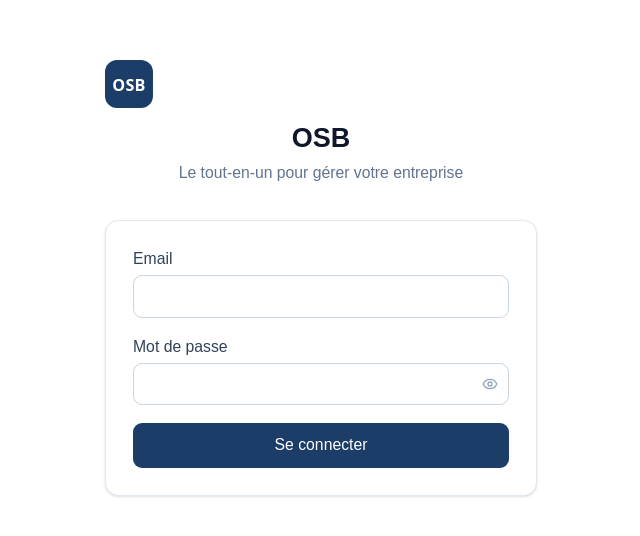
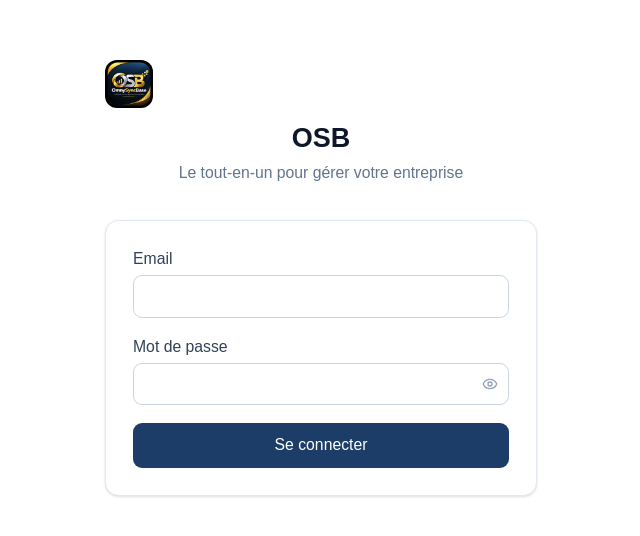
Before and after one commit to bohoussouchristian-code/omnysyncbase, a Next.js app: page /login in a window 1280 px wide. Shown: the part 122-658 px from the top of the page, without its empty margins (319-959 px from the left). Built offline with nearby package versions, Linux system fonts and the light colour scheme; no server answers.

Commit message:
Utilise le vrai logo OSB fourni par le client
Remplace le monogramme SVG par l'image officielle du logo (fond bleu
marine, sigle OSB or/argent) sur la connexion, la barre latérale et la
console propriétaire.

Co-Authored-By: Claude Sonnet 5 <noreply@anthropic.com>

```diff
--- a/src/components/Logo.tsx
+++ b/src/components/Logo.tsx
@@ -1,33 +1,16 @@
-// Sigle OSB : les trois lettres bien lisibles dans un badge arrondi — un
-// même symbole utilisé partout où l'app affiche son logo (connexion, barre
-// latérale, console propriétaire), pour une identité cohérente.
-// Couleurs et police posées via `style` (pas des attributs SVG bruts avec
-// `var(...)`, pas fiable dans tous les navigateurs) pour un rendu garanti.
+// Logo officiel OSB (fourni par le client) : un même fichier réutilisé
+// partout où l'app affiche son logo (connexion, barre latérale, console
+// propriétaire), pour une identité cohérente.
 export function Logo({ size = 32, className }: { size?: number; className?: string }) {
   return (
-    <svg
-      viewBox="0 0 40 40"
+    // eslint-disable-next-line @next/next/no-img-element
+    <img
+      src="/logo-osb.jpg"
+      alt="OSB"
       width={size}
       height={size}
       className={className}
-      role="img"
-      aria-label="OSB"
-    >
-      <rect width="40" height="40" rx="10" style={{ fill: "var(--color-blue-600, #1c3d68)" }} />
-      <text
-        x="20"
-        y="25.5"
-        textAnchor="middle"
-        style={{
-          fontFamily: "ui-sans-serif, system-ui, Arial, sans-serif",
-          fontWeight: 700,
-          fontSize: 13.5,
-          letterSpacing: 0.2,
-          fill: "#ffffff",
-        }}
-      >
-        OSB
-      </text>
-    </svg>
+      style={{ width: size, height: size, borderRadius: size / 4, objectFit: "cover" }}
+    />
   );
 }
```
Also changed, not shown: public/logo-osb.jpg (added).
